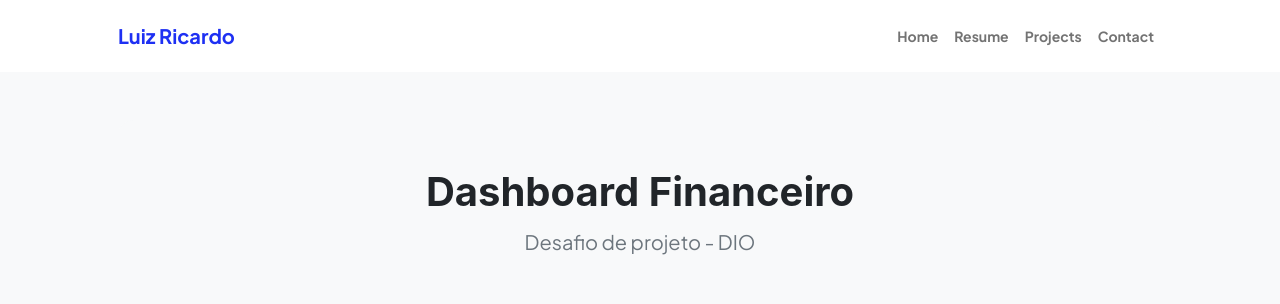
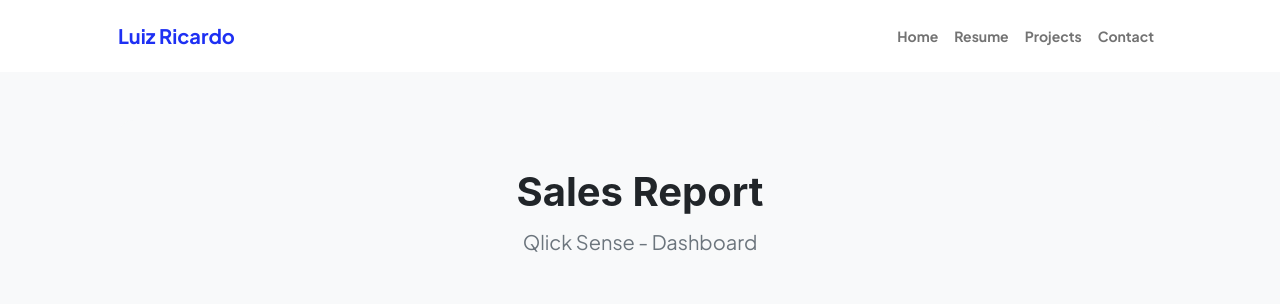
Before and after one commit to rickluizms/portfolio_me, a Flask app: page /projects/dashboard2 in a window 1280 px wide. Shown: the top 304 px of the page. Run offline with Flask 3, Linux system fonts and the light colour scheme; some libraries are stand-ins or nearby versions.

Commit message:
Update commit

```diff
--- a/templates/bootstrap.html
+++ b/templates/bootstrap.html
@@ -141,8 +141,8 @@
                 <a class="d-block rounded-3 lift lift-lg" href="landing-app-desktop.html"><img class="img-fluid rounded-3" src="../static/assets/didata-dashboard-n3.png"></a>
             </div>
             <div class="col-lg-4 mb-5">
-                <h6 class="mb-3">Demo 4 - Employee Performance (Qlick)</h6>
-                <a class="d-block rounded-3 lift lift-lg" href="landing-app-desktop.html"><img class="img-fluid rounded-3" src="../static/assets/didata-dashboard-n3.png"></a>
+                <h6 class="mb-3">Demo 4 - Sales Report (Qlick)</h6>
+                <a class="d-block rounded-3 lift lift-lg" href="/projects/dashboard2"><img class="img-fluid rounded-3" src="../static/assets/didata-dashboard-n3.png"></a>
             </div>
             <div class="col-lg-4 mb-5">
                 <h6 class="mb-3">Demo 4 - Financial Report (Tableu)</h6>
--- a/templates/projects/dashboards/dashboard2.html
+++ b/templates/projects/dashboards/dashboard2.html
@@ -8,13 +8,11 @@
             <!-- Contact form-->
             <div class="bg-light rounded-4 py-5 px-4 px-md-5">
                 <div class="text-center mb-5">
-                    <h1 class="fw-bolder">Dashboard Financeiro</h1>
-                    <p class="lead fw-normal text-muted mb-0">Desafio de projeto - DIO</p>
+                    <h1 class="fw-bolder">Sales Report</h1>
+                    <p class="lead fw-normal text-muted mb-0">Qlick Sense - Dashboard</p>
                 </div>
                 <div class="row gx-5 justify-content-center">
-
-                    <iframe title="Report Section" width="1024" height="704" src="https://app.powerbi.com/view?r=eyJrIjoiMjJhYmEwZWQtOTFjNC00NjNmLWJlYTctMDZlMDFjYjE0NDY5IiwidCI6ImFlZmFkM2YxLWJiYzAtNDZhYi04NTk5LWI2Mjg4NzczYjQ3YiJ9" frameborder="0" allowFullScreen="true"></iframe>
-
+                    <iframe src="https://sfud6hjk3pf4m2j.us.qlikcloud.com/single/?appid=70a7aee7-e53e-4a9b-873e-3256717a6297&sheet=cf4933d7-2763-4370-bef0-90e316691664&theme=horizon&opt=ctxmenu,currsel" style="border:none;width:100%;height:100%;"></iframe>
                 </div>
             </div>
         </div>
```
